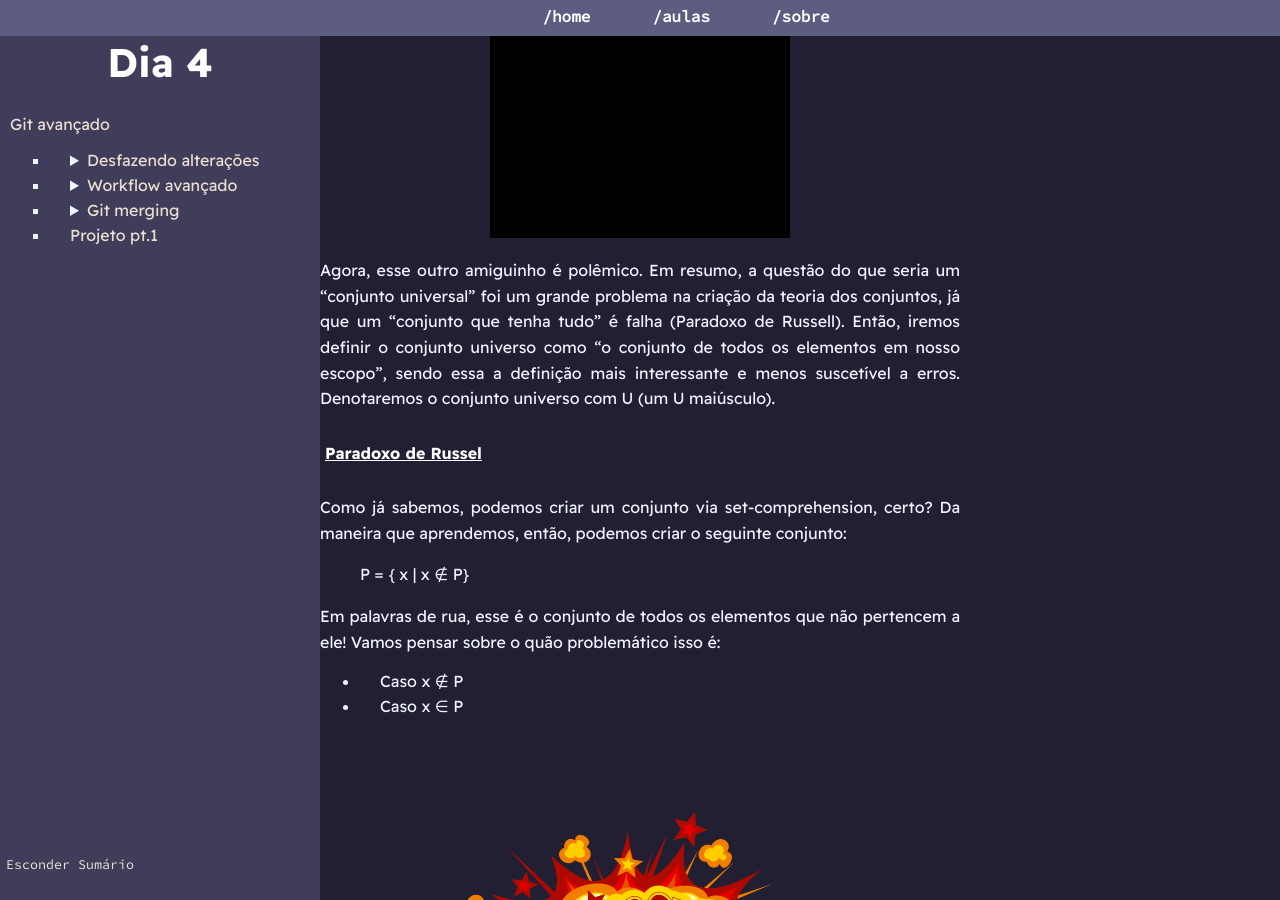
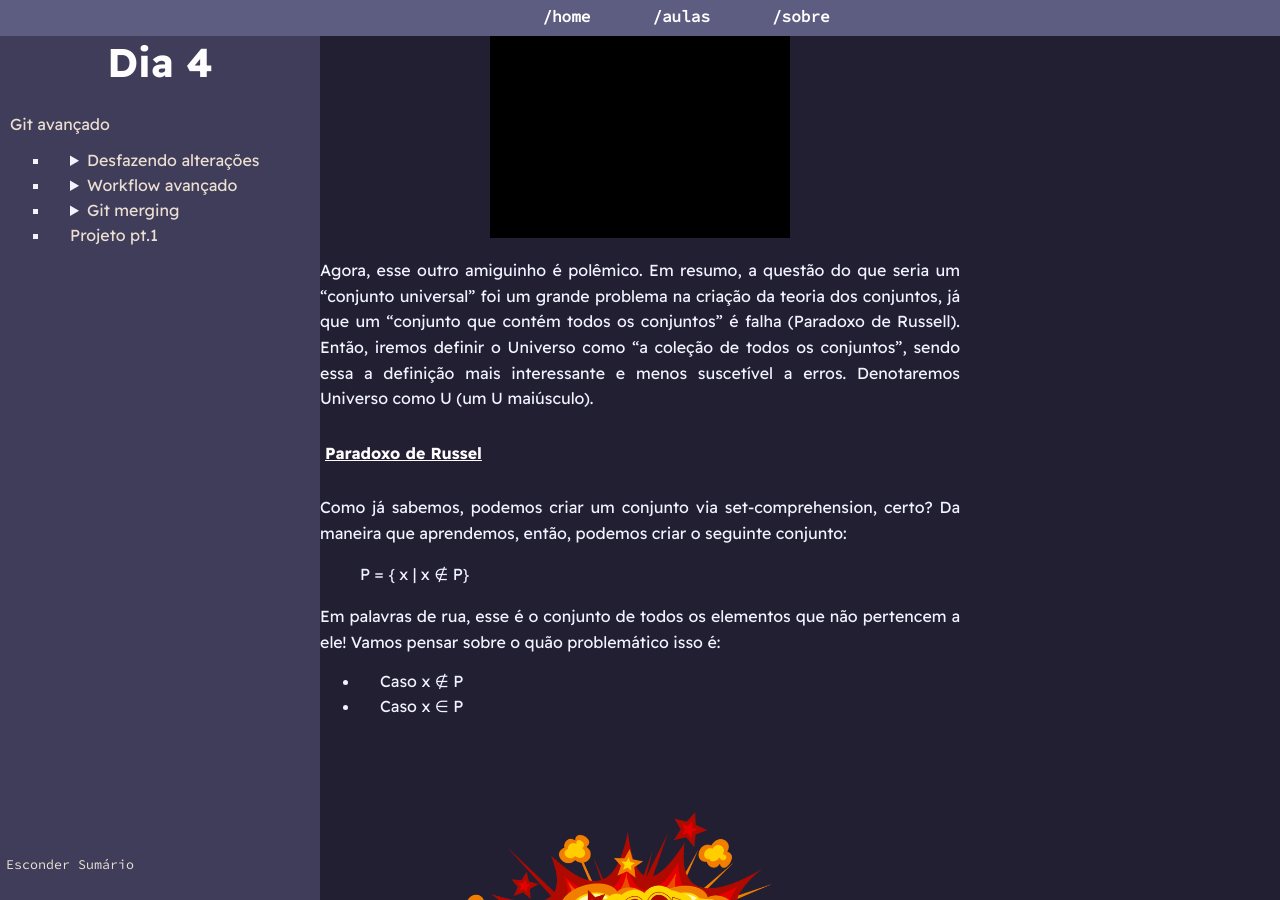
Before and after one commit to PETCC-UFRN/minicurso-demons-mat, a Jekyll site: the page built from quartoDia.md, in a window 1280 px wide and 900 px high, scrolled down 8759 px. Built offline with Jekyll 4.4.1, drawn with Linux system fonts in a browser that asks for light colours.

Commit message:
notas sobre paradoxo de russel no dia 4

```diff
--- a/quartoDia.md
+++ b/quartoDia.md
@@ -238,7 +238,9 @@ O conjunto vazio é, como o próprio nome diz, o conjunto que não possui elemen
 
 <div style="text-align: center;"><img src="assets/images/black.png" alt="" style="widht:300px;height:300px;"> </div>
 
-Agora, esse outro amiguinho é polêmico. Em resumo, a questão do que seria um “conjunto universal” foi um grande problema na criação da teoria dos conjuntos, já que um “conjunto que tenha tudo” é falha (Paradoxo de Russell). Então, iremos definir o conjunto universo como “o conjunto de todos os elementos em nosso escopo”, sendo essa a definição mais interessante e menos suscetível a erros. Denotaremos o conjunto universo com U (um U maiúsculo).
+Agora, esse outro amiguinho é polêmico. Em resumo, a questão do que seria um “conjunto universal” foi um grande problema na criação da teoria dos conjuntos, já que um “conjunto que contém todos os conjuntos” é falha (Paradoxo de Russell). Então, iremos definir o Universo como “a coleção de todos os conjuntos”, sendo essa a definição mais interessante e menos suscetível a erros. Denotaremos Universo como U (um U maiúsculo).
+<!--Falta corrigir essa parte sobre o pq q é problemático o a classe Universo ser um conjunto na teoria dos conjuntos!-->
+<!--Explicar o pq q um conjunto de todos os conjuntos é problemático (autoreferenciação, etc...)-->
 
 ##### Paradoxo de Russel
 
```
